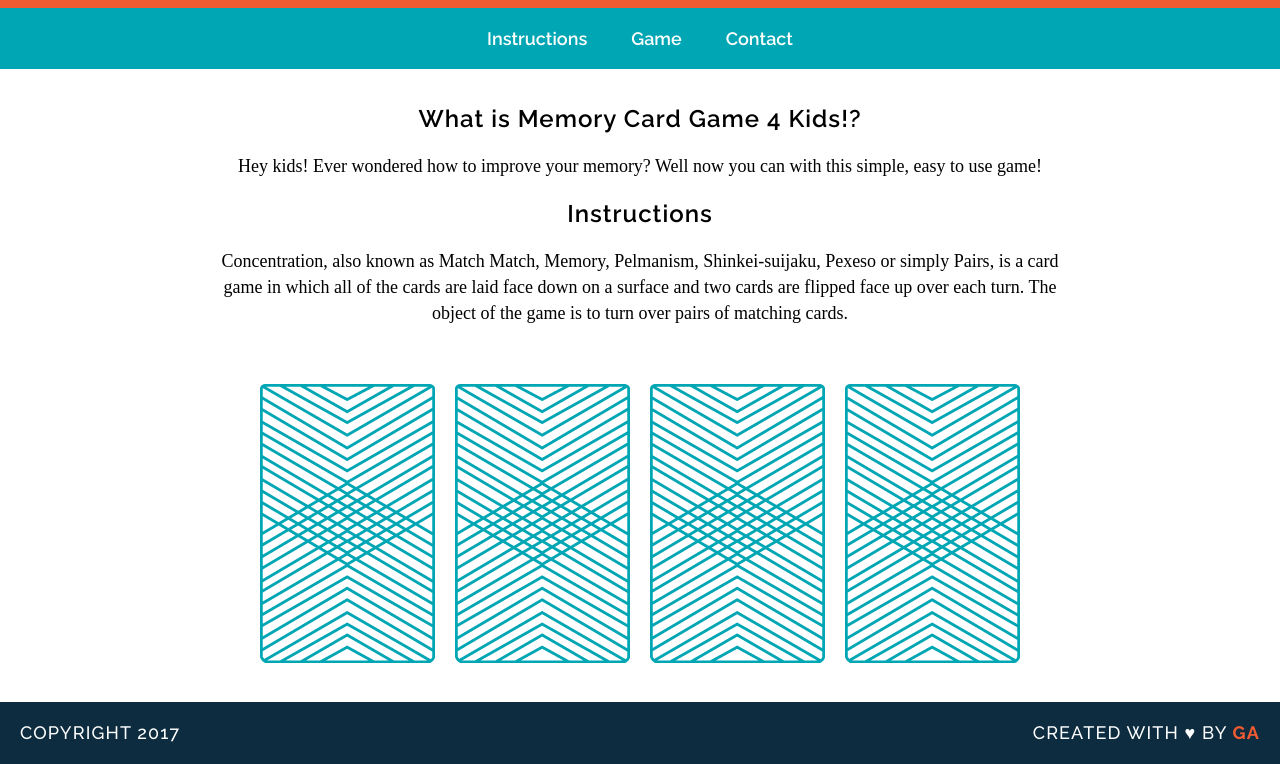
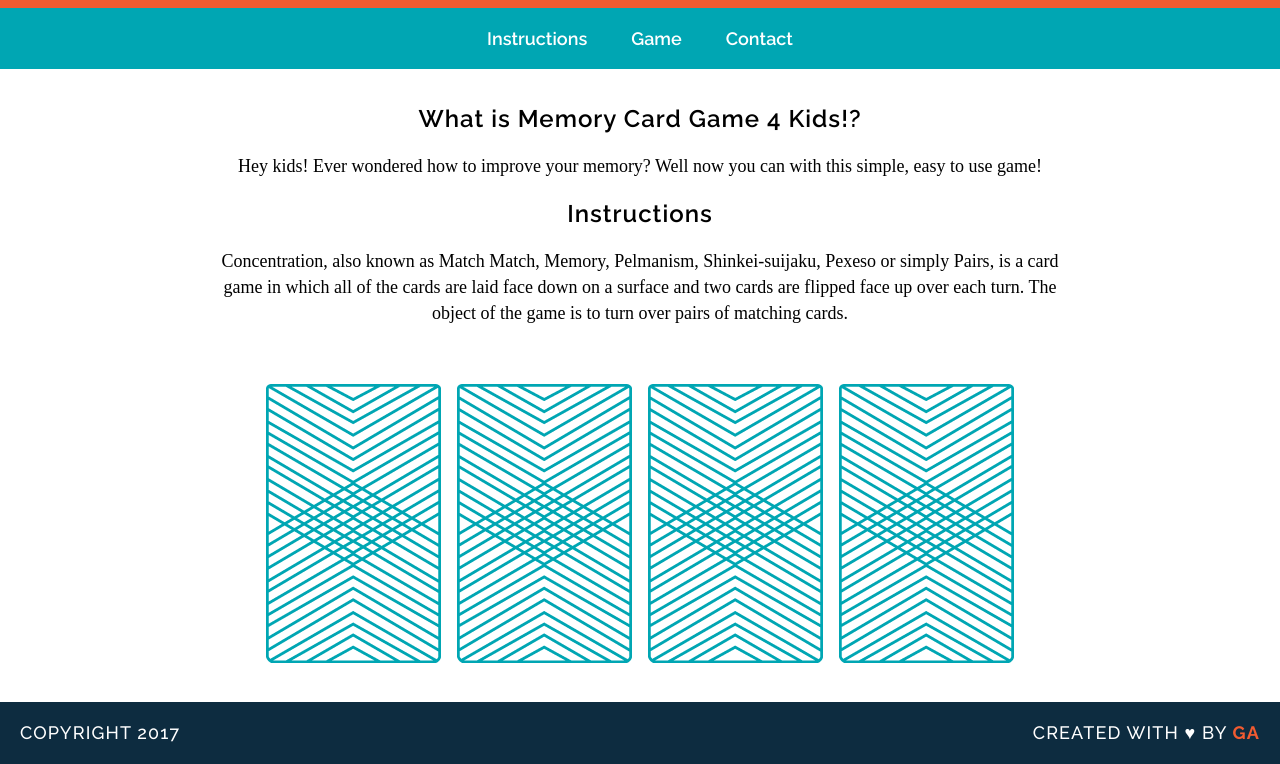
Before and after one commit to HughThorn/wdi-fundamentals-memorygame, a plain HTML site: page memory_game/index.html in a window 1280 px wide. Shown: the part 105-869 px from the top of the page. Drawn offline with Linux system fonts and the light colour scheme; a web font is replaced by a local one.

Commit message:
final game project

```diff
--- a/memory_game/index.html
+++ b/memory_game/index.html
@@ -19,12 +19,7 @@
 	<p>Hey kids! Ever wondered how to improve your memory? Well now you can with this simple, easy to use game!</p>
 	<h2 class="subheadings">Instructions</h2>
 	<p>Concentration, also known as Match Match, Memory, Pelmanism, Shinkei-suijaku, Pexeso or simply Pairs, is a card game in which all of the cards are laid face down on a surface and two cards are flipped face up over each turn. The object of the game is to turn over pairs of matching cards.</p>
-	<div>
-		<img src="images/back.png" alt="Queen of Diamonds">
-		<img src="images/back.png" alt="Queen of Hearts">
-		<img src="images/back.png" alt="King of Diamonds">
-		<img src="images/back.png" alt="King of Hearts">
-	</div>
+	<div id="game-board" class="board clearfix"></div>
   </main>
   <footer class="clearfix">
   	<p class="copyright">Copyright 2017	</p>
--- a/memory_game/js/main.js
+++ b/memory_game/js/main.js
@@ -28,17 +28,27 @@ var checkForMatch = function() {
 	} else {
 	alert("Sorry, try again.");
   }
-}
+};
 
-var flipCard = function (cardId) {
+var flipCard = function () {
+	var cardId = this.getAttribute('data-id');
 	console.log("User flipped " + cards[cardId].rank);
 	cardsInPlay.push(cards[cardId].rank);
 	console.log(cards[cardId].cardImage);
 	console.log(cards[cardId].suit);
+	this.setAttribute('src', cards[cardId].cardImage);
 if (cardsInPlay.length === 2) {
 	checkForMatch();
   }
-}
+};
 
-flipCard(0);
-flipCard(2);
+var createBoard = function () {
+	for (var i = 0; i < cards.length; i++) {
+		var cardElement = document.createElement('img');
+		cardElement.setAttribute('src', 'images/back.png');
+		cardElement.setAttribute('data-id', i);
+		cardElement.addEventListener('click', flipCard);
+		document.getElementById('game-board').appendChild(cardElement);
+ 	}
+};
+createBoard();
```
